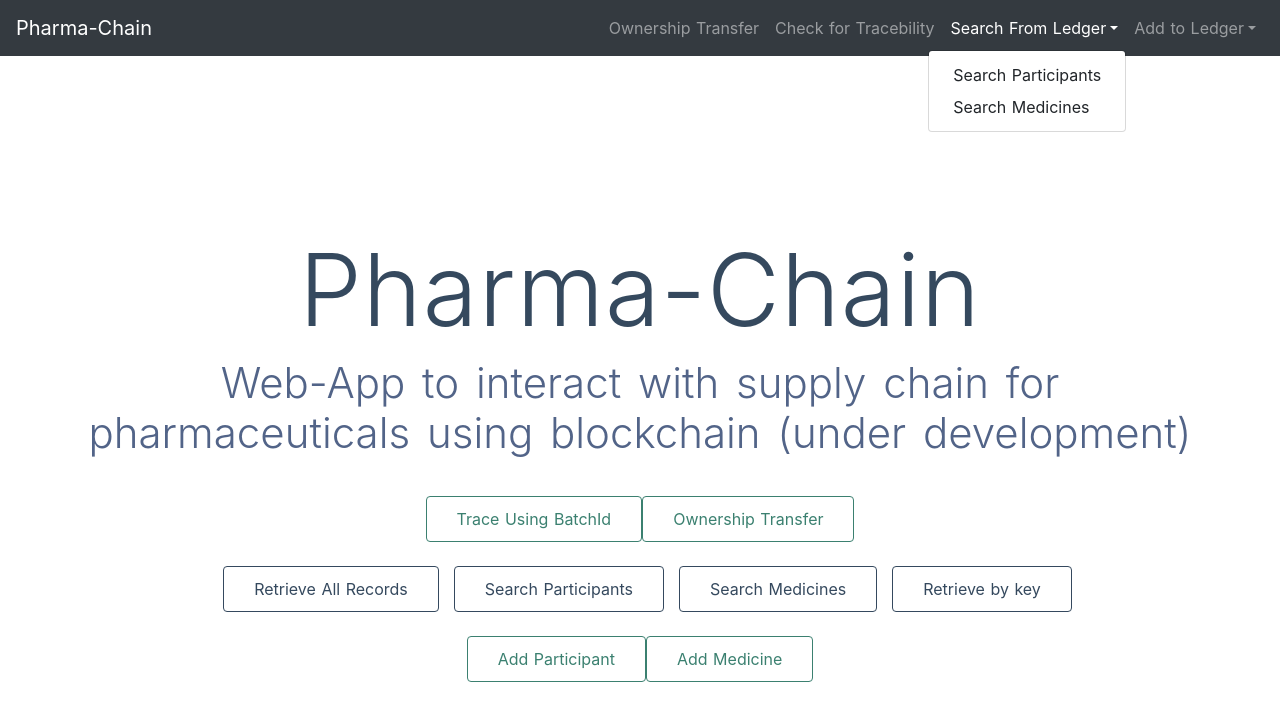
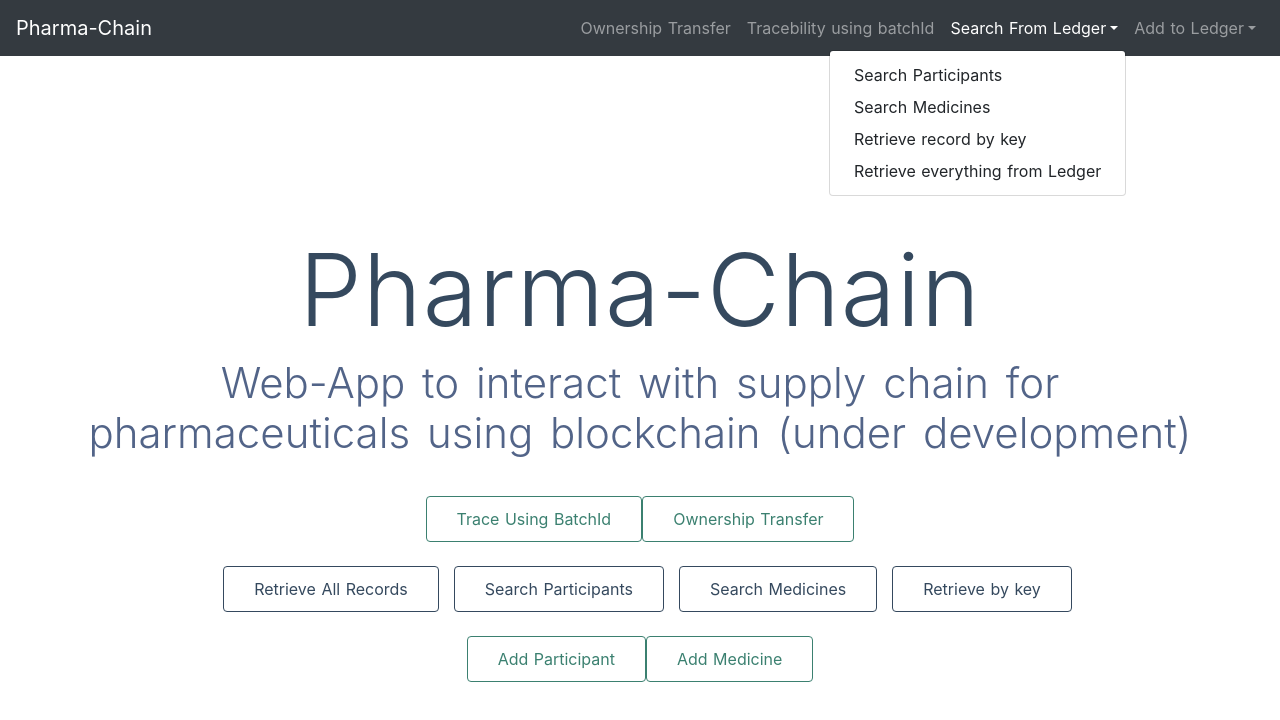
Before and after one commit to pwnsoni/pharmaceutical-supply-chain, a Nuxt app in the folder pharma-chain/: page / in a window 1280 px wide. Both pictures are taken after a click on the button "Search From Ledger". Shown: the top 720 px of the page. Built offline with nearby package versions, Linux system fonts and the light colour scheme.

Commit message:
Added navbar header

```diff
--- a/pharma-chain/components/navbar.vue
+++ b/pharma-chain/components/navbar.vue
@@ -6,19 +6,18 @@
             <b-navbar-toggle target="nav-collapse"></b-navbar-toggle>
 
             <b-collapse id="nav-collapse" is-nav>
-
-
-      <!-- Right aligned nav items -->
                 <b-navbar-nav class="ml-auto">
 
                     <b-navbar-nav>
                         <b-nav-item href="/ownershipTransfer">Ownership Transfer</b-nav-item>
-                <b-nav-item href="/trace">Check for Tracebility</b-nav-item>
+                        <b-nav-item href="/trace">Tracebility using batchId</b-nav-item>
                     </b-navbar-nav>
 
                     <b-nav-item-dropdown text="Search From Ledger" right>
                         <b-dropdown-item href="/searchParticipants">Search Participants</b-dropdown-item>
                         <b-dropdown-item href="/searchMedicines">Search Medicines</b-dropdown-item>
+                        <b-dropdown-item href="/queryByKey">Retrieve record by key</b-dropdown-item>
+                        <b-dropdown-item href="/api/query">Retrieve everything from Ledger</b-dropdown-item>
                     </b-nav-item-dropdown>
 
                     <b-nav-item-dropdown text="Add to Ledger" right>
--- a/pharma-chain/package.json
+++ b/pharma-chain/package.json
@@ -19,7 +19,8 @@
     "express": "^4.16.4",
     "fabric-network": "^1.4.8",
     "nuxt": "^2.0.0",
-    "vue-navigation-bar": "^2.0.0"
+    "vue-navigation-bar": "^2.0.0",
+    "vue-socialmedia-share": "^1.0.1"
   },
   "devDependencies": {
     "nodemon": "^1.18.9"
--- a/pharma-chain/pages/index.vue
+++ b/pharma-chain/pages/index.vue
@@ -85,7 +85,6 @@
 <script>
 import Logo from '~/components/Logo.vue'
 import navbar from '~/components/navbar.vue'
-
 export default {
   components: {
     navbar
```
Lines whose indentation alone changed are shown as unchanged.
